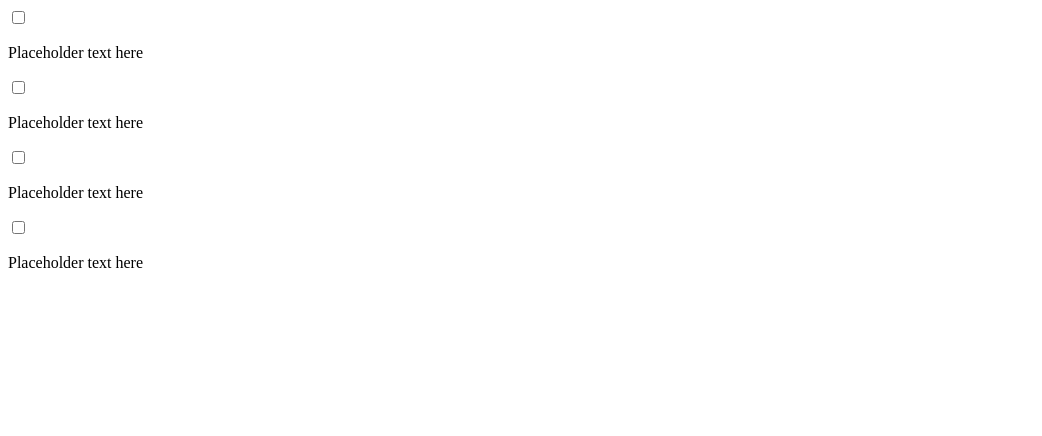
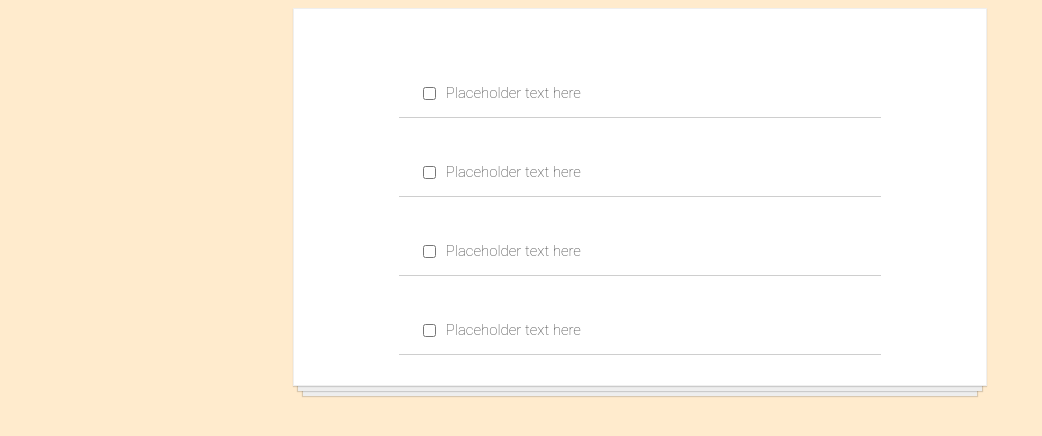
Before and after one commit to BridgitA/react, a React (Create React App) app in the folder my-app/: page / in a window 1280 px wide. Shown: the top 436 px of the page, without its empty margins (0-1042 px from the left). Built offline with nearby package versions, Linux system fonts and the light colour scheme.

Commit message:
added styling

```diff
--- a/my-app/src/App.js
+++ b/my-app/src/App.js
@@ -1,5 +1,6 @@
 import React from 'react'
 import TodoItem from './TodoItem'
+import './style.css'
 
 function App() {
   return (
--- a/my-app/src/index.js
+++ b/my-app/src/index.js
@@ -3,4 +3,5 @@ import ReactDOM from 'react-dom';
 import App from './App'
 
 
+
 ReactDOM.render(<App />, document.getElementById("root"))
--- a/my-app/src/style.css
+++ b/my-app/src/style.css
@@ -2,6 +2,7 @@ body{
     background-color: blanchedalmond;
 }
 .todo-list{
+    background-color: white;
     margin: auto;
     width: 50%;
     display: flex;
@@ -30,3 +31,12 @@ body{
     color: #333333;
 
 }
+
+input[type=checkbox] {
+    margin-right: 10px;
+    font-size: 30px;
+}
+
+input[type=checkbox] {
+    outline: 0;
+}
```
